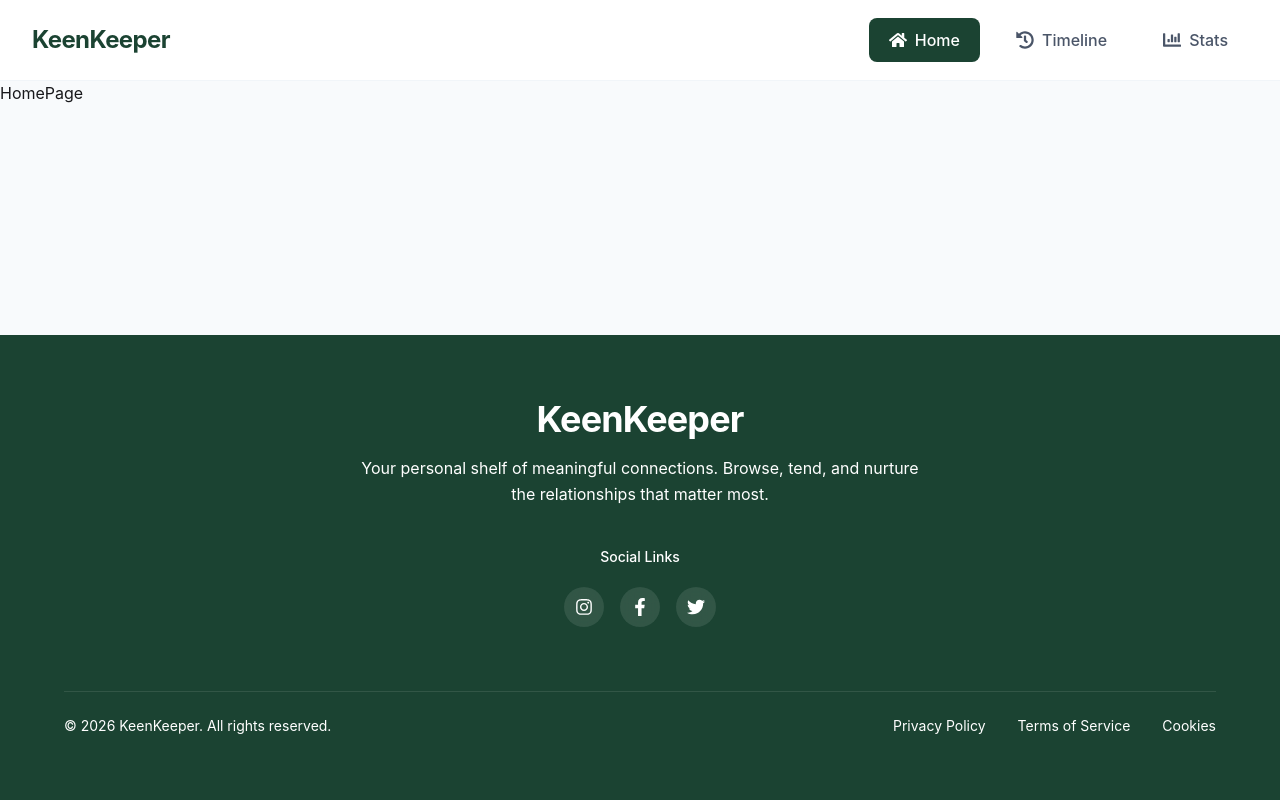
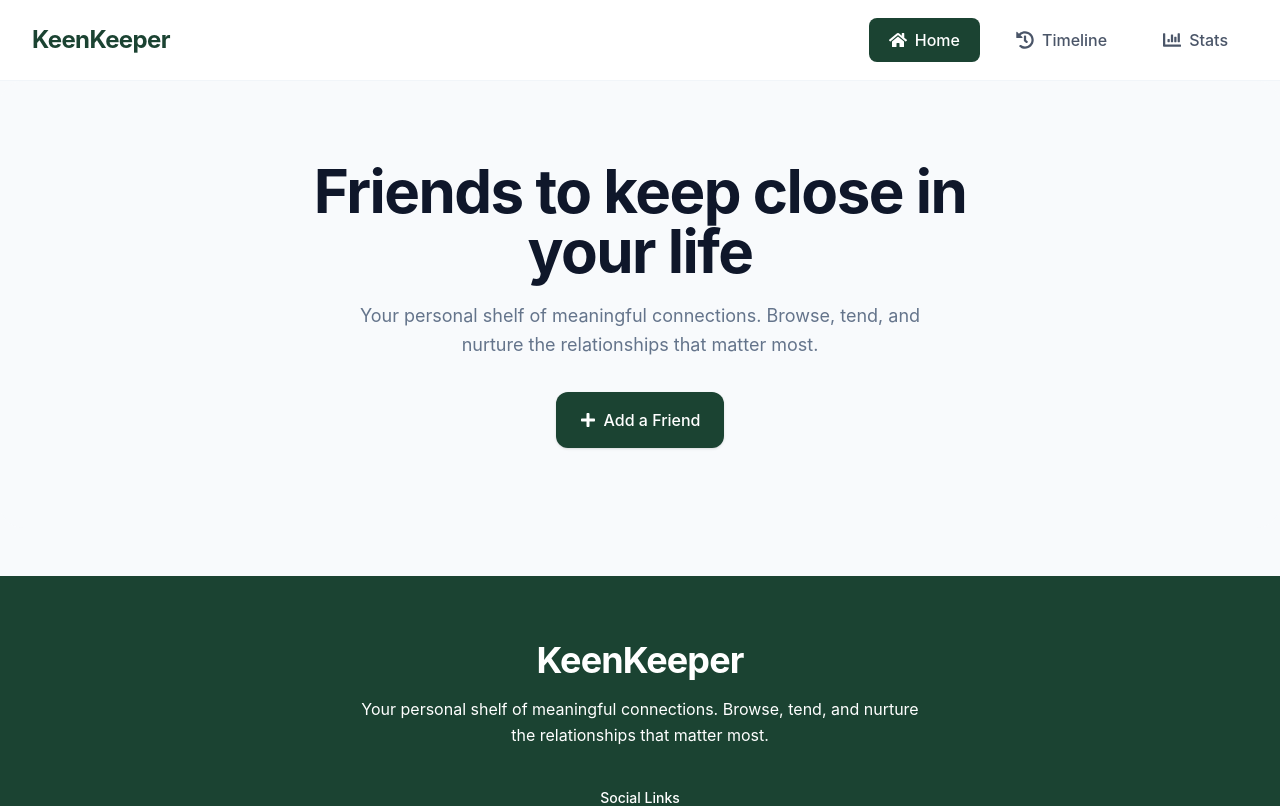
Before and after one commit to code-with-arafat/Assignment_07, a React (Vite) app: page / in a window 1280 px wide. Shown: the top 806 px of the page. Built offline with nearby package versions, Linux system fonts and the light colour scheme.

Commit message:
added banner and components

```diff
--- /dev/null
+++ b/src/components/home/banner/Banner.jsx
@@ -0,0 +1,26 @@
+import React from 'react';
+import { Link } from 'react-router-dom';
+import { FaPlus } from 'react-icons/fa';
+
+const Banner = () => {
+  return (
+    <div className="bg-[#F8FAFC] py-20 px-4 sm:px-6 lg:px-8 rounded-3xl mb-12 flex flex-col items-center text-center">
+      <h1 className="text-3xl md:text-6xl font-bold text-[#0F172A] tracking-tight max-w-3xl">
+        Friends to keep close in your life
+      </h1>
+      <p className="mt-5 max-w-xl text-[#64748B] text-base md:text-lg leading-relaxed">
+        Your personal shelf of meaningful connections. Browse, tend, and nurture the relationships that matter most.
+      </p>
+      <div className="mt-8">
+        <Link
+          to="/add-friend"
+          className="inline-flex items-center px-6 py-4 bg-[#1B4332] hover:text-white text-white font-medium rounded-xl shadow-sm transition-all gap-2"
+        >
+          <FaPlus size={16} /> Add a Friend
+        </Link>
+      </div>
+    </div>
+  );
+};
+
+export default Banner;
--- a/src/pages/homePage/HomePage.jsx
+++ b/src/pages/homePage/HomePage.jsx
@@ -1,10 +1,11 @@
 import React from 'react';
+import Banner from '../../components/home/banner/Banner';
 
 const HomePage = () => {
     return (
         <div>
 
-            <h1>HomePage</h1>
+            <Banner/>
 
         </div>
     );
```
